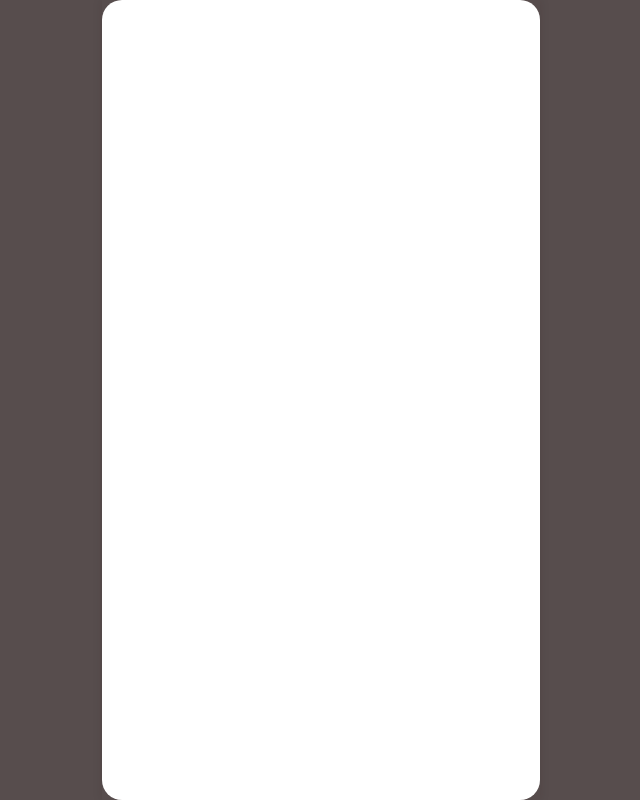
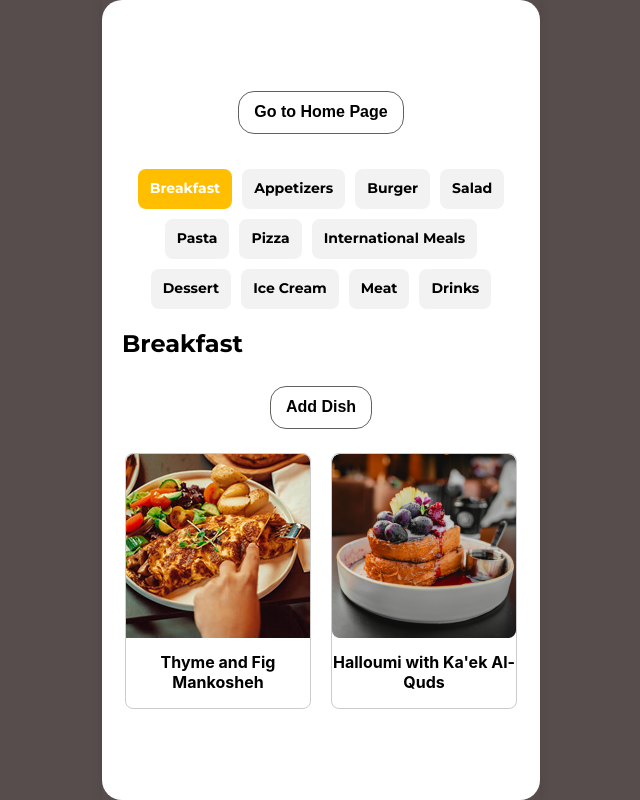
Before and after one commit to LaithJabali/Restaurant-Menu, a React (Vite) app: page /#/admin in a window 1280 px wide. Before the commit this address had no page. Shown: the whole page, without its empty margins (319-959 px from the left). Built offline with nearby package versions, Linux system fonts and the light colour scheme.

Commit message:
add Admin page

```diff
--- a/src/App.jsx
+++ b/src/App.jsx
@@ -4,6 +4,7 @@ import HomePage from "./components/pages/HomePage/HomePage";
 import LocationPage from "./components/pages/LocationPage/LocationPage";
 import { LanguageProvider } from "./components/LanguageButton/LanguageContext";
 import DishDetail from "./components/DishList/DishDetail";
+import AdminMenu from "./components/AdminMenu/AdminMenu";
 import  "./App.css";
 
 const App = () => (
@@ -13,6 +14,7 @@ const App = () => (
         <Route path="/" element={<div><HomePage /></div>} />
         <Route path="/location/:location" element={<LocationPage />} />
         <Route path="/dish/:id" element={<DishDetail />} />
+        <Route path="/admin" element={<AdminMenu />} />
       </Routes>
     </Router>
   </LanguageProvider>
--- /dev/null
+++ b/src/components/AdminMenu/AddDish.jsx
@@ -0,0 +1,35 @@
+import React from 'react';
+import styles from './AdminMenu.module.css';
+
+const AddDish = ({ newDish, onChange, onAdd, onCancel }) => (
+  <div className={styles.overlay} onClick={onCancel}>
+    <div className={styles.dishDetailsPopup} onClick={(e) => e.stopPropagation()}>
+      <h3>Add New Dish</h3>
+      {['name', 'description', 'price', 'image'].map((field) => (
+        <div key={field} className={styles.dishField}>
+          <label>{field.charAt(0).toUpperCase() + field.slice(1)}</label>
+          <input
+            type="text"
+            value={newDish[field]}
+            onChange={(e) => onChange(field, e.target.value)}
+          />
+        </div>
+      ))}
+      {['seasonal', 'available'].map((field) => (
+        <div key={field} className={styles.dishField}>
+          <label>{field.charAt(0).toUpperCase() + field.slice(1)}</label>
+          <input
+            type="checkbox"
+            checked={newDish[field]}
+            onChange={(e) => onChange(field, e.target.checked)}
+          />
+        </div>
+      ))}
+      <button className={styles.addDish} onClick={onAdd}>
+        Add Dish
+      </button>
+    </div>
+  </div>
+);
+
+export default AddDish;
--- /dev/null
+++ b/src/components/AdminMenu/AdminDishCard.jsx
@@ -0,0 +1,11 @@
+import React from 'react';
+import styles from './AdminMenu.module.css';
+
+const AdminDishCard = ({ dish, onClick }) => (
+  <div className={styles.dishCard} onClick={() => onClick(dish)}>
+    <img className={styles.dishImage} src={dish.image} alt={dish.name} />
+    <h3 className={styles.dishName}>{dish.name}</h3>
+  </div>
+);
+
+export default AdminDishCard;
--- /dev/null
+++ b/src/components/AdminMenu/AdminMenu.jsx
@@ -0,0 +1,22 @@
+import React, { useState } from 'react';
+import styles from './AdminMenu.module.css';
+import LocationDropdown from './LocationDropdown';
+import MenuList from '../MenuList/MenuList';
+import { useNavigate } from 'react-router-dom';
+import { useLanguage } from "../LanguageButton/LanguageContext";
+const AdminMenu = () => {
+const navigate = useNavigate();
+  const { language } = useLanguage();
+const goToHomePage = () => {
+  navigate('/');
+};
+  return (
+    <div className={styles.page}>
+            <button className={styles.addDish} onClick={goToHomePage}> {language === "English" ? 'Go to Home Page' : 'الصفحة الرئيسية'}</button>
+
+     <MenuList isAdmin={true}/>
+    </div>
+  );
+};
+
+export default AdminMenu;
--- /dev/null
+++ b/src/components/AdminMenu/AdminMenu.module.css
@@ -0,0 +1,104 @@
+.page {
+  width: 100%;
+  margin: 20px;
+  background-color: white;
+  border-radius: 20px;
+}
+
+.menuContainer {
+  display: flex;
+  flex-direction: column;
+  align-items: center;
+  flex-wrap: wrap;
+  justify-content: space-between;
+  gap: 24px;
+  margin-top: 34px;
+  text-align: center;
+}
+
+.dishesContainer {
+  display: flex;
+  flex-wrap: wrap;
+  gap: 20px;
+}
+
+.dishCard {
+  width: 184px;
+  border: 1px solid #ccc;
+  border-radius: 8px;
+  text-align: center;
+  cursor: pointer;
+}
+
+.dishImage {
+  width: 100%;
+  border-radius: 8px 8px 0 0;
+}
+
+.dishName {
+  margin-top: 10px;
+  font-size: 16px;
+}
+
+.overlay {
+  position: fixed;
+  top: 0;
+  left: 0;
+  width: 100%;
+  height: 100%;
+  background: rgba(0, 0, 0, 0.5);
+  z-index: 9;
+}
+
+.dishDetailsPopup {
+  position: fixed;
+  top: 50%;
+  left: 50%;
+  transform: translate(-50%, -50%);
+  padding: 20px;
+  background: white;
+  box-shadow: 0 4px 10px rgba(0, 0, 0, 0.1);
+  border-radius: 8px;
+  z-index: 1000;
+}
+
+.dishField {
+  margin-bottom: 15px;
+}
+
+.dishField label {
+  font-weight: bold;
+}
+
+.dishField input,
+.dishField textarea {
+  width: 100%;
+  padding: 8px;
+  margin-top: 5px;
+  border: 1px solid #ccc;
+  border-radius: 4px;
+}
+
+.dishField textarea {
+  resize: vertical;
+  height: 80px;
+}
+
+.addDish {
+  padding: 10px 15px;
+  border: 1px solid rgb(97, 97, 94);
+  border-radius: 16px;
+  font-family: "SF Arabic", sans-serif;
+  font-size: 16px;
+  font-weight: 622;
+  line-height: 20.97px;
+  text-align: center;
+  text-underline-position: from-font;
+  text-decoration-skip-ink: none;
+  background: none;
+  cursor: pointer;
+}
+
+.addDish:hover {
+  background-color: #e0e0e0;
+}
--- /dev/null
+++ b/src/components/AdminMenu/DetailsPopup.jsx
@@ -0,0 +1,32 @@
+import React from 'react';
+import styles from './AdminMenu.module.css';
+
+const DetailsPopup = ({ dish, onUpdate, onCancel }) => (
+  <div className={styles.overlay} onClick={onCancel}>
+    <div className={styles.dishDetailsPopup} onClick={(e) => e.stopPropagation()}>
+      <h3>Edit Dish</h3>
+      {['name', 'description', 'price'].map((field) => (
+        <div key={field} className={styles.dishField}>
+          <label>{field.charAt(0).toUpperCase() + field.slice(1)}</label>
+          <input
+            type="text"
+            value={dish[field]}
+            onChange={(e) => onUpdate(field, e.target.value)}
+          />
+        </div>
+      ))}
+      {['seasonal', 'available'].map((field) => (
+        <div key={field} className={styles.dishField}>
+          <label>{field.charAt(0).toUpperCase() + field.slice(1)}</label>
+          <input
+            type="checkbox"
+            checked={dish[field]}
+            onChange={(e) => onUpdate(field, e.target.checked)}
+          />
+        </div>
+      ))}
+    </div>
+  </div>
+);
+
+export default DetailsPopup;
--- /dev/null
+++ b/src/components/AdminMenu/LocationDropdown.jsx
@@ -0,0 +1,27 @@
+import React, { useState } from 'react';
+const englishLocations = ["Al Tireh", "Al Masyoun", "Al Irsal", "Nablus"];
+
+const LocationDropdown = () => {
+  const [selectedLocation, setSelectedLocation] = useState('');
+
+  const handleChange = (event) => {
+    setSelectedLocation(event.target.value);
+  };
+
+  return (
+    <div>
+      <label htmlFor="location-select">Choose a location:</label>
+      <select id="location-select" value={selectedLocation} onChange={handleChange}>
+        <option value="">--Please choose an option--</option>
+        {englishLocations.map((location, index) => (
+          <option key={index} value={location}>
+            {location}
+          </option>
+        ))}
+      </select>
+      {selectedLocation && <p>You selected: {selectedLocation}</p>}
+    </div>
+  );
+};
+
+export default LocationDropdown;
--- /dev/null
+++ b/src/components/AdminMenu/MenuTable.jsx
@@ -0,0 +1,96 @@
+import React, { useState } from "react";
+import MenuDataEnglish from "../MenuData/MenuDataEnglish";
+import MenuDataArabic from "../MenuData/MenuDataArabic";
+import styles from "./AdminMenu.module.css";
+import { useLanguage } from "../LanguageButton/LanguageContext";
+import AdminDishCard from "./AdminDishCard";
+import DetailsPopup from "./DetailsPopup";
+import AddDish from "./AddDish";
+
+const MenuTable = ({ selectedCategory }) => {
+  const { language } = useLanguage();
+  const [menuData, setMenuData] = useState(
+    language === "English" ? MenuDataEnglish : MenuDataArabic
+  );
+  const [selectedDish, setSelectedDish] = useState(null);
+  const [isAdding, setIsAdding] = useState(false);
+  const [newDish, setNewDish] = useState({
+    id: null,
+    name: "",
+    description: "",
+    price: "",
+    image: "",
+    tags: [],
+    seasonal: false,
+    available: false,
+  });
+
+  const handleDishClick = (dish) => {
+    setSelectedDish(dish);
+  };
+
+  const handleDishUpdate = (field, value) => {
+    const updatedMenu = { ...menuData };
+    const categoryData = updatedMenu[selectedCategory];
+    const dishIndex = categoryData.findIndex((dish) => dish.id === selectedDish.id);
+    if (dishIndex !== -1) {
+      categoryData[dishIndex][field] = value;
+      setMenuData(updatedMenu);
+      setSelectedDish({ ...selectedDish, [field]: value });
+    }
+  };
+
+  const handleAddDish = () => {
+    const updatedMenu = { ...menuData };
+    const categoryData = updatedMenu[selectedCategory];
+    const newDishWithId = { ...newDish, id: Date.now() };
+    categoryData.push(newDishWithId);
+    setMenuData(updatedMenu);
+    setNewDish({
+      id: null,
+      name: "",
+      description: "",
+      price: "",
+      image: "",
+      tags: [],
+      seasonal: false,
+      available: false,
+    });
+    setIsAdding(false);
+  };
+
+  const dishes = menuData[selectedCategory] || [];
+
+  return (
+    <div className={styles.menuContainer}>
+      <button className={styles.addDish} onClick={() => setIsAdding(true)}>
+        {language === "English" ? "Add Dish" : "اضف طبق"}
+      </button>
+
+      <div className={styles.dishesContainer}>
+        {dishes.map((dish) => (
+          <AdminDishCard key={dish.id} dish={dish} onClick={handleDishClick} />
+        ))}
+      </div>
+
+      {selectedDish && (
+        <DetailsPopup
+          dish={selectedDish}
+          onCancel={() => setSelectedDish(null)}
+          onUpdate={handleDishUpdate}
+        />
+      )}
+
+      {isAdding && (
+        <AddDish
+          newDish={newDish}
+          onChange={(field, value) => setNewDish({ ...newDish, [field]: value })}
+          onAdd={handleAddDish}
+          onCancel={() => setIsAdding(false)}
+        />
+      )}
+    </div>
+  );
+};
+
+export default MenuTable;
--- a/src/components/DishList/DishList.jsx
+++ b/src/components/DishList/DishList.jsx
@@ -14,12 +14,15 @@ const DishList = ({ selectedCategory }) => {
 
   return (
     <div className={styles.dishesContainer}>
-      {dishes && dishes.length > 0 ? (
-        dishes.map((dish) => <DishCard key={dish.id} dish={dish} />)
-      ) : (
-        <p className={styles.noDishes}>No dishes available</p>
-      )}
-    </div>
+    {dishes && dishes.length > 0 ? (
+      dishes.map((dish) =>
+        dish.available ? <DishCard key={dish.id} dish={dish} /> : null
+      )
+    ) : (
+      <p className={styles.noDishes}>No dishes available</p>
+    )}
+  </div>
+
   );
 };
 
--- a/src/components/MenuList/MenuList.jsx
+++ b/src/components/MenuList/MenuList.jsx
@@ -3,6 +3,7 @@ import styles from "./MenuList.module.css";
 import { useLanguage } from "../LanguageButton/LanguageContext";
 import Tittle from "../Title/Title";
 import DishList from "../DishList/DishList";
+import MenuTable from "../AdminMenu/MenuTable";
 
 const MENU_ITEMS = {
   English: [
@@ -15,7 +16,7 @@ const MENU_ITEMS = {
   ],
 };
 
-const MenuList = () => {
+const MenuList = ({isAdmin}) => {
   const { language } = useLanguage();
   const menuItems = MENU_ITEMS[language] || MENU_ITEMS["English"];
   const [selectedCategory, setSelectedCategory] = useState(menuItems[0]);
@@ -36,16 +37,16 @@ const MenuList = () => {
 
       <Tittle text={selectedCategory} className={`${styles.title} ${language === "Arabic" ? styles.arabic : ""}`} />
 
-      {selectedCategory === menuItems[0] && (
+      {selectedCategory === menuItems[0] && !isAdmin ? (
         <Tittle
           text={language === "English"
             ? "Breakfast serving time 8:00 AM - 2:00 PM"
             : "وقت تقديم وجبة الإفطار من الساعة 8:00 صباحًا حتى الساعة 2:00 ظهرًا"}
           className={`${styles.breakFastTime} ${language === "Arabic" ? styles.arabic : ""}`}
         />
-      )}
+      ) : null}
 
-      <DishList selectedCategory={selectedCategory} />
+    {isAdmin ? <MenuTable selectedCategory={selectedCategory} /> : <DishList selectedCategory={selectedCategory} />}
     </div>
   );
 };
```
Also changed, not shown: src/components/MenuData/MenuDataArabic.jsx (+24 -2 lines), src/components/MenuData/MenuDataEnglish.jsx (+22 -0 lines).
